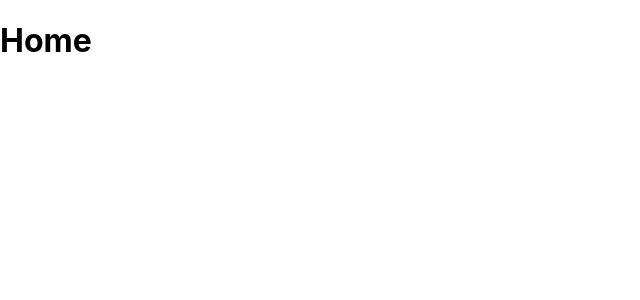
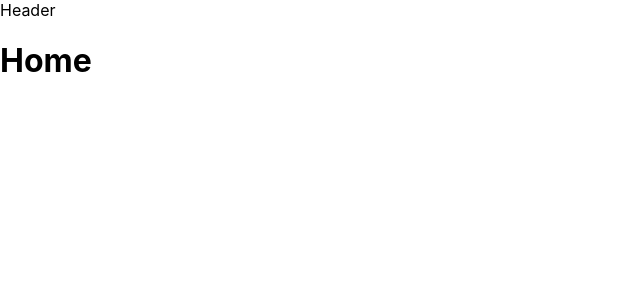
Before and after one commit to edgarffgomes/trips, a React (Create React App) app: page / in a window 1280 px wide. Shown: the top 300 px of the page, without its empty margins (0-640 px from the left). Built offline with nearby package versions, Linux system fonts and the light colour scheme.

Commit message:
FEAT adicionando componente header

```diff
--- a/src/RoutesComponent.js
+++ b/src/RoutesComponent.js
@@ -2,10 +2,12 @@ import React from "react";
 import {BrowserRouter, Routes, Route}  from "react-router-dom";
 import Home from "./pages/Home";
 import Reservas from "./pages/Reservas";
+import Header from "./components/Header";
 
 const RoutesComponent = () =>{
     return(
         <BrowserRouter>
+        <Header/>
             <Routes>
                 <Route path="/" element={<Home/>} />
                 <Route path="/reservas" element={<Reservas/>} />
--- /dev/null
+++ b/src/components/Header/index.js
@@ -0,0 +1,7 @@
+import React from 'react'
+
+export default function Header() {
+  return (
+    <header>Header</header>
+  )
+}
```
